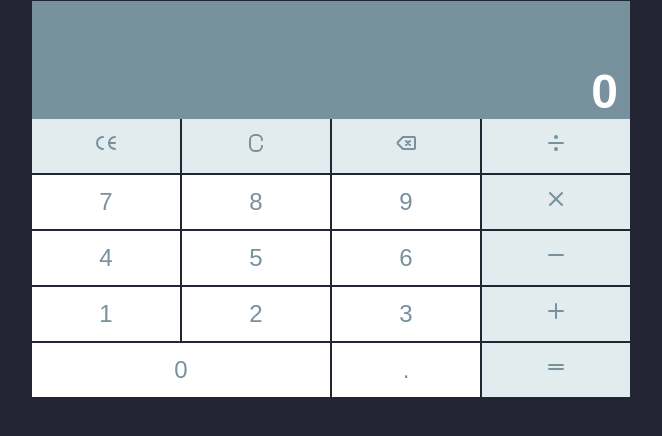
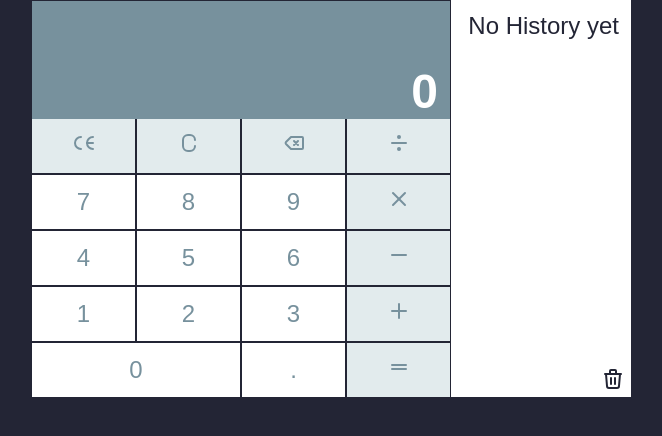
Before and after one commit to GinaLeeAlfy/react_calculator, a React (Vite) app: page / in a window 1280 px wide. Shown: the top 436 px of the page, without its empty margins (309-971 px from the left). Built offline with nearby package versions, Linux system fonts and the light colour scheme.

Commit message:
added a history component and found error
error with clicking equals a bunch of times

```diff
--- a/src/App.jsx
+++ b/src/App.jsx
@@ -1,6 +1,7 @@
 import { createRoot } from "react-dom/client";
 import { useState } from "react";
 import Screen from "./Screen";
+import History from "./History";
 import {
   IconBackspace,
   IconDivide,
@@ -12,6 +13,8 @@ import {
   IconCe,
 } from "@tabler/icons-react";
 
+let nextID = 0;
+
 const App = () => {
   const [display, setDisplay] = useState("");
   const [currentAnswerDisplay, setCurrentAnswerDisplay] = useState("0");
@@ -19,6 +22,7 @@ const App = () => {
   const [lastNumber, setLastNumber] = useState("");
   const [operator, setOperator] = useState("");
   const [operatorDisplay, setOperatorDisplay] = useState("");
+  const [expressions, setExpressions] = useState([]);
 
   const [isFinalEval, setIsFinalEval] = useState(false);
   const [isClearNeeded, setIsClearNeeded] = useState(false);
@@ -120,10 +124,26 @@ const App = () => {
       setCurrentAnswer("0");
       setIsClearNeeded(true);
     } else if (!isFinal) {
+      setExpressions([
+        ...expressions,
+        {
+          id: nextID++,
+          expression: `${lastNumber} ${operatorText} ${currentAnswer} =`,
+          answer: total,
+        },
+      ]);
       setLastNumber(total);
       setDisplay(`${total} ${operatorText}`);
       setCurrentAnswer(total);
     } else {
+      setExpressions([
+        ...expressions,
+        {
+          id: nextID++,
+          expression: `${lastNumber} ${operatorText} ${currentAnswer} =`,
+          answer: total,
+        },
+      ]);
       setDisplay(`${lastNumber} ${operatorText} ${currentAnswer} =`);
       setLastNumber("");
       setCurrentAnswer(total);
@@ -176,22 +196,18 @@ const App = () => {
         switch (targetClassName) {
           case "subtract":
             setOperator(targetClassName);
-            // handleOperator("&minus;");
             handleOperator("-");
             break;
           case "add":
             setOperator(targetClassName);
-            // handleOperator("&plus;");
             handleOperator("+");
             break;
           case "divide":
             setOperator(targetClassName);
-            // handleOperator("&divide;");
             handleOperator("÷");
             break;
           case "multiply":
             setOperator(targetClassName);
-            // handleOperator("&times;");
             handleOperator("x");
             break;
           case "back":
@@ -281,6 +297,7 @@ const App = () => {
           </button>
         </div>
       </div>
+      <History expressions={expressions} setExpressions={setExpressions} />
     </div>
   );
 };
--- /dev/null
+++ b/src/History.jsx
@@ -0,0 +1,28 @@
+import { IconTrash } from "@tabler/icons-react";
+
+const History = ({ expressions, setExpressions }) => {
+  const deleteHistory = () => {
+    setExpressions([]);
+  };
+  return (
+    <div className="history">
+      <div className="flex-col">
+        {!expressions.length ? (
+          <p>No History yet</p>
+        ) : (
+          expressions.map((element) => (
+            <div className="flex-col no-pad" key={element.id}>
+              <p>{element.expression}</p>
+              <h2>{element.answer}</h2>
+            </div>
+          ))
+        )}
+      </div>
+      <button onClick={deleteHistory}>
+        <IconTrash />
+      </button>
+    </div>
+  );
+};
+
+export default History;
--- a/src/style.css
+++ b/src/style.css
@@ -35,9 +35,51 @@ body {
 .container {
   display: grid;
   grid-template-rows: 3fr 7fr;
+  grid-template-columns: 7fr 3fr;
+  grid-template-areas:
+    "display history"
+    "buttons history";
+}
+
+.history {
+  grid-area: history;
+  text-align: end;
+  display: flex;
+  flex-direction: column;
+  background-color: var(--white);
+  color: var(--black);
+  align-items: end;
+}
+
+.flex-col {
+  text-align: end;
+  display: flex;
+  flex-direction: column;
+  background-color: var(--white);
+  color: var(--black);
+  padding: 0.5rem;
+}
+
+.no-pad {
+  padding: 0;
+}
+
+.history button {
+  margin-top: auto;
+  cursor: pointer;
+  font-size: 1rem;
+  aspect-ratio: 1/1;
+  border-radius: 5px;
+  border: none;
+  background-color: var(--transparent);
+  color: var(--black);
+  display: flex;
+  align-items: center;
+  justify-content: center;
 }
 
 .screen {
+  grid-area: display;
   background-color: var(--dark-gray);
   border: 1px solid var(--black);
   border-bottom: none;
@@ -50,6 +92,7 @@ body {
 }
 
 .buttons {
+  grid-area: buttons;
   display: grid;
   gap: 2px;
 }
@@ -64,7 +107,7 @@ body {
   grid-template-columns: 2fr 1fr 1fr;
 }
 
-button {
+.buttons button {
   border: 1px solid var(--black);
   border-top: none;
   border-bottom: none;
```
